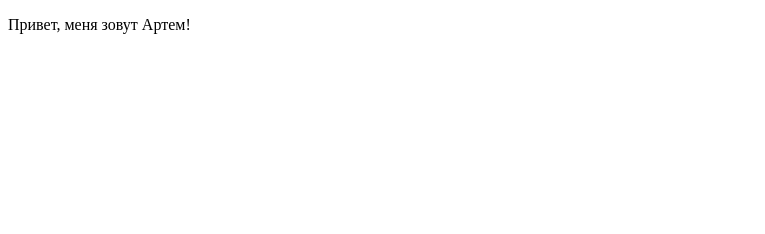
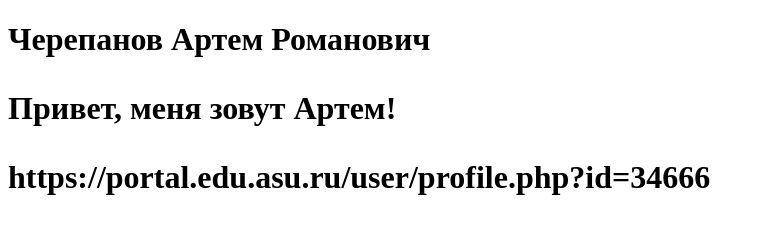
Before and after one commit to Kurama7777/myLab, a plain HTML site: page index.html in a window 1280 px wide. Shown: the whole page, without its empty margins (0-765 px from the left). Drawn offline with Linux system fonts and the light colour scheme.

Commit message:
Добавлен код на мой профиль в Цифровом университете АлтГУ

```diff
--- a/index.html
+++ b/index.html
@@ -7,6 +7,8 @@
     <title>Github Test</title>
 </head>
 <body>
+    <h1>Черепанов Артем Романович<h1>
     <p>Привет, меня зовут Артем!</p>
+    <a>https://portal.edu.asu.ru/user/profile.php?id=34666</a>
 </body>
 </html>
```
